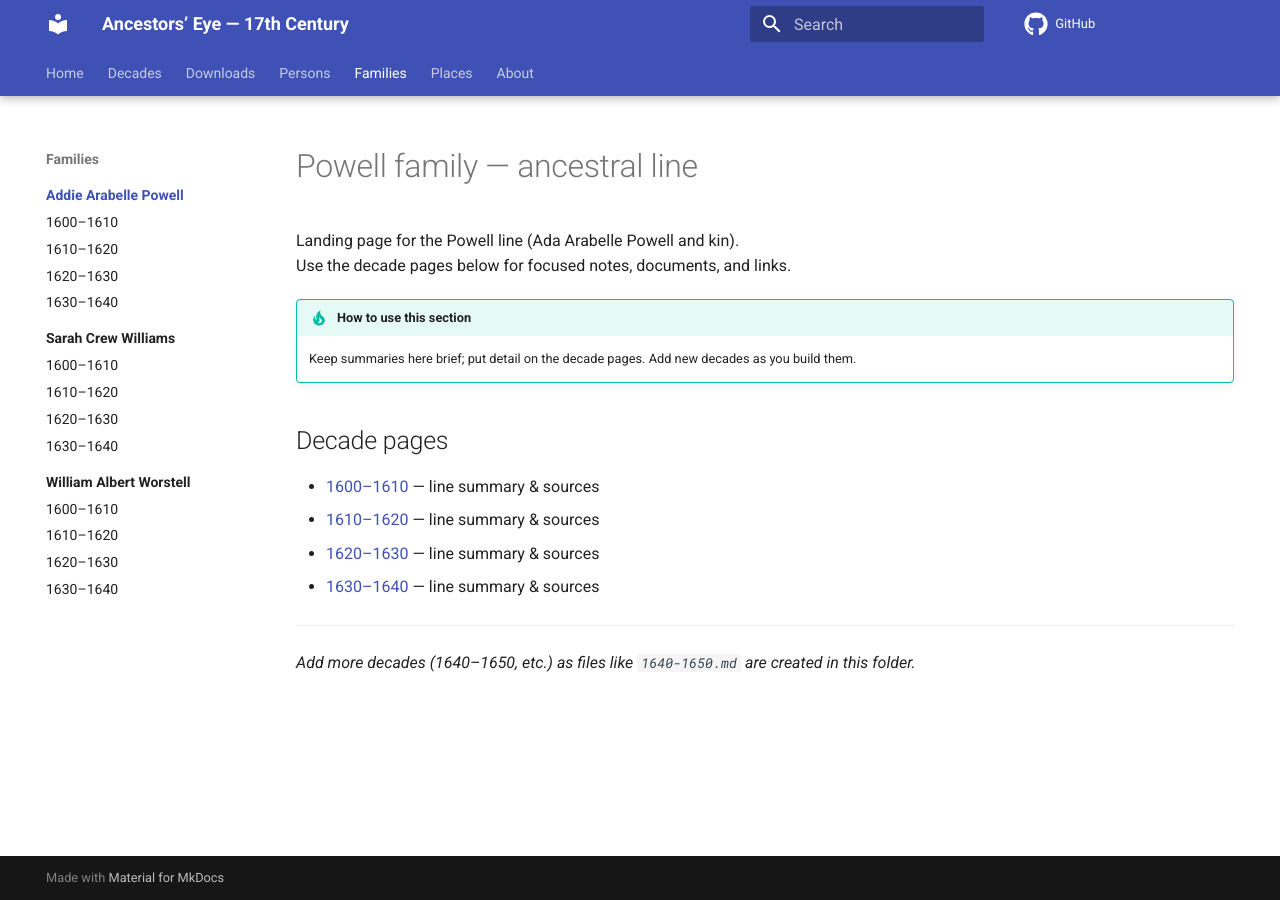
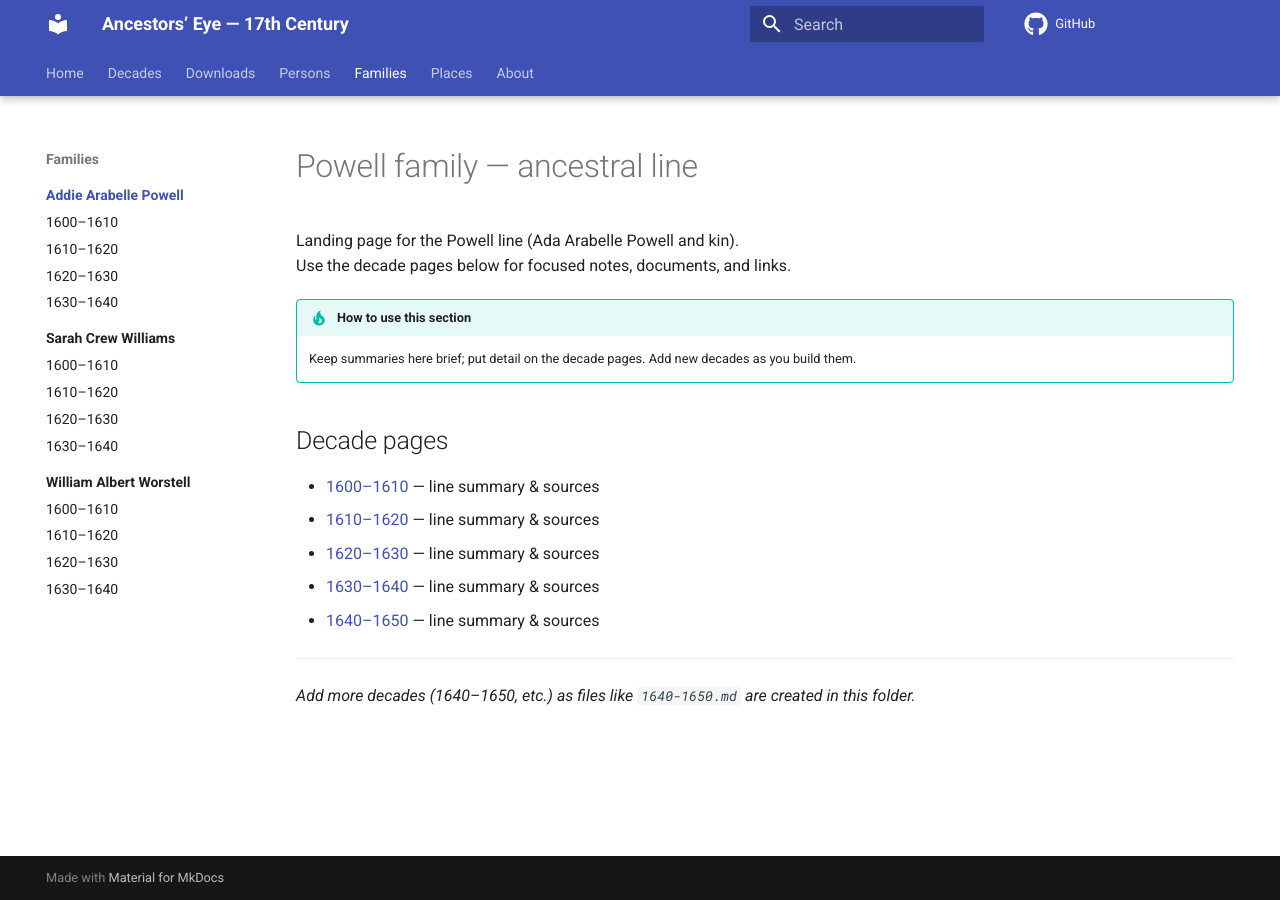
Before and after one commit to BillWorstell/WorstellWitnessWaybackMachine, an MkDocs documentation site: the page built from docs/families/AddieArabellePowell/index.md, in a window 1280 px wide. Built offline with MkDocs 1.6.1 and Material for MkDocs 9.7.7, drawn with Linux system fonts in a browser that asks for light colours; comment, search, counter and statistics services are not loaded.

```diff
--- a/docs/families/AddieArabellePowell/index.md
+++ b/docs/families/AddieArabellePowell/index.md
@@ -11,6 +11,7 @@ Use the decade pages below for focused notes, documents, and links.
 - [1610–1620](1610-1620/1610-1620.md) — line summary & sources
 - [1620–1630](1620-1630/1620-1630.md) — line summary & sources
 - [1630–1640](1630-1640/1630-1640.md) — line summary & sources
+- [1640–1650](1640-1650/1640-1650.md) — line summary & sources
 
 ---
 *Add more decades (1640–1650, etc.) as files like `1640-1650.md` are created in this folder.*
```
Also changed, not shown: docs/families/AddieArabellePowell/1640-1650/1640-1650.md (added, +1 -0 lines).
